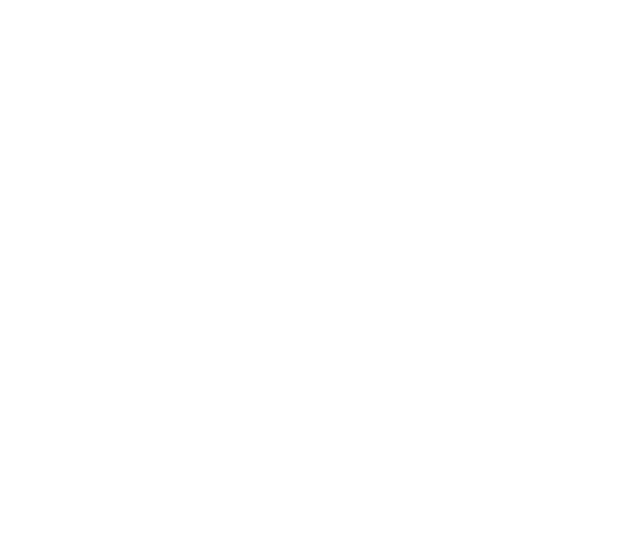
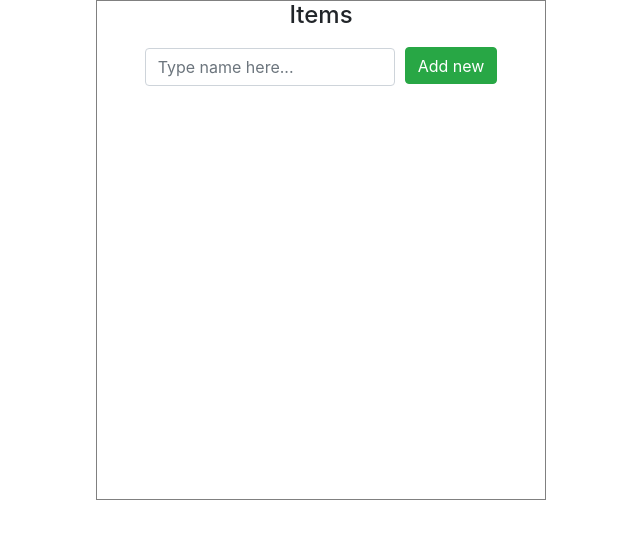
Before and after one commit to OlegBalabukh/diary-app, a React (Create React App) app: page / in a window 1280 px wide. Shown: the top 538 px of the page, without its empty margins (319-959 px from the left). Built offline with nearby package versions, Linux system fonts and the light colour scheme.

Commit message:
added bootstrap module, List component

```diff
--- a/package.json
+++ b/package.json
@@ -3,7 +3,9 @@
   "version": "0.1.0",
   "private": true,
   "dependencies": {
+    "bootstrap": "^4.3.1",
     "react": "^16.10.2",
+    "react-bootstrap": "^1.0.0-beta.14",
     "react-dom": "^16.10.2",
     "react-scripts": "3.2.0"
   },
--- a/src/components/App/App.css
+++ b/src/components/App/App.css
@@ -1,12 +1,22 @@
+@import '../../../node_modules/bootstrap/dist/css/bootstrap.min.css';
+
 .app {
   text-align: center;
 }
 
-.app-header {
-  min-height: 100vh;
+/* .app-header {
   display: flex;
   flex-direction: column;
   align-items: center;
   justify-content: center;
   font-size: calc(10px + 2vmin);
+} */
+
+.container {
+  display: flex;
+  flex-direction: column;
+  width: 450px;
+  height: 500px;
+  overflow: auto;
+  border: 1px solid gray;
 }
--- a/src/components/App/App.js
+++ b/src/components/App/App.js
@@ -1,12 +1,14 @@
 import React from 'react';
 
 import './App.css';
+import TodoApp from '../List/List';
 
 function App() {
   return (
     <div className="app">
       <header className="app-header">
       </header>
+      <TodoApp />
     </div>
   );
 }
--- /dev/null
+++ b/src/components/List/List.css
@@ -0,0 +1,42 @@
+.form-control {
+  width: 250px;
+  display: inline-flex;
+  margin-top: 10px;
+}
+
+.btn {
+  margin-left: 10px;
+  height: 37px;
+  margin-bottom: 5px;
+}
+
+.btn-danger {
+  color: red;
+  background-color: white;
+  border-radius: 4px;
+  position: absolute;
+  right: 5px;
+}
+
+.btn-danger:hover {
+  color: white;
+  background-color: red;
+  -webkit-transition-duration: 0.3s; /* Safari */
+  transition-duration: 0.3s;
+}
+
+.item {
+  display: inline-flex;
+  height: 55px;
+  width: 84%;
+  position: relative;
+  padding-top: 10px;
+  padding-bottom: 10px;
+}
+
+h5 {
+  margin: 0;
+  padding: 5px;
+  text-align: left;
+  vertical-align: middle;
+}
--- /dev/null
+++ b/src/components/List/List.js
@@ -0,0 +1,60 @@
+import React, { useState } from 'react';
+
+import './List.css';
+
+const Items = () => {
+  const [items, setItems] = useState([]);
+  const [text, setText] = useState("");
+
+  const handleChange = (e) => {
+    setText(e.target.value);
+  }
+
+  const handleSubmit = (e) => {
+    e.preventDefault();
+    if (!text.length) {
+      return;
+    }
+    const newItem = {
+      text: text,
+      id: Date.now()
+    };
+    setItems([...items, newItem]);
+    setText("");
+  }
+
+  const deleteItem = (id) => {
+    setItems(items.filter(item => item.id !== id));
+  }
+
+  return (
+    <div className="container">
+      <h4>Items</h4>
+      <div>
+        <form onSubmit={handleSubmit}>
+          <input
+            className="form-control"
+            onChange={handleChange}
+            value={text}
+            placeholder="Type name here..."
+          />
+          <button className="btn btn-success">
+            Add new
+          </button>
+        </form>
+        {items.map(item => (
+            <div key={item.id} className="item">
+              <h5>{item.text}</h5>
+              <button className="btn btn-danger"
+              onClick={() => {deleteItem(item.id)}}
+              >
+              Delete
+              </button>
+            </div>
+          ))}
+      </div>
+    </div>
+  );
+}
+
+export default Items;
```
Also changed, not shown: 1 other file (tests, documents, lock files or other folders).
